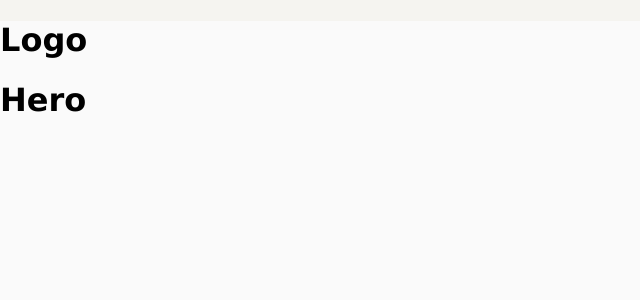
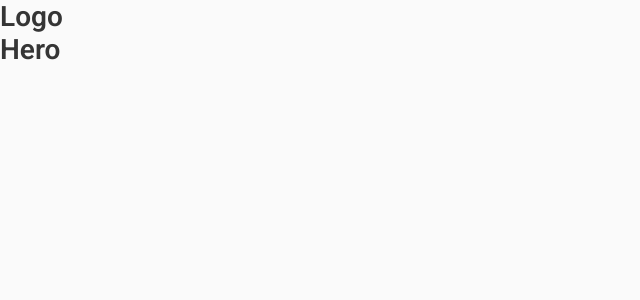
Before and after one commit to gabrielrochas/novo-meire, a Next.js app: page / in a window 1280 px wide. Shown: the top 300 px of the page, without its empty margins (0-640 px from the left). Built offline with nearby package versions, Linux system fonts and the light colour scheme.

Commit message:
chore: add Roboto font

```diff
--- a/src/styles/theme.ts
+++ b/src/styles/theme.ts
@@ -1,27 +1,67 @@
 import { createGlobalStyle } from 'styled-components';
 
 export const GlobalStyle = createGlobalStyle`
-html {
+* {
+  margin: 0;
+  padding: 0;
   box-sizing: border-box;
-  background: #f5f4f0;
-  display: block;
-  height: 100%;
-  max-height: 640px;
-  margin: 0 auto;
-  padding: 0;
+}
+
+@media (min-width: 1024px) {
+  html {
+    font-size: 93.75%;
+  }
+}
+
+@media (min-width:768px) {
+  html {
+    font-size: 87.5%;
+  }
 }
 
 body {
   background-color: #fafafa;
-  min-height: 100vh;
-  padding: 0;
-  margin: 0;
-  font-family: Verdana, Geneva, Tahoma, sans-serif;
+  margin: 0 auto;
+
+  color: #353535;
+}
+
+p,
+h4,
+h5,
+h6,
+body,
+button,
+input,
+select,
+textarea {
+  font: 400 1rem 'Roboto', 'Helvetica Neue', sans-serif;
+}
+
+h1,
+h2,
+h3 {
+  font: 600 2rem 'Roboto', 'Helvetica Neue', sans-serif;
+}
+
+a {
+  color: #0f6643;
+  text-decoration: none;
+
+  &:hover {
+    color: #23a455;
+  }
+}
+
+button {
+  cursor: pointer;
 }
 `;
 
 export const theme = {
   colors: {
-    primary: '#fafafa',
+    primary: '#353535',
+    link: '#0f6643',
+    linkHover: '#23a455',
   },
 };
```
